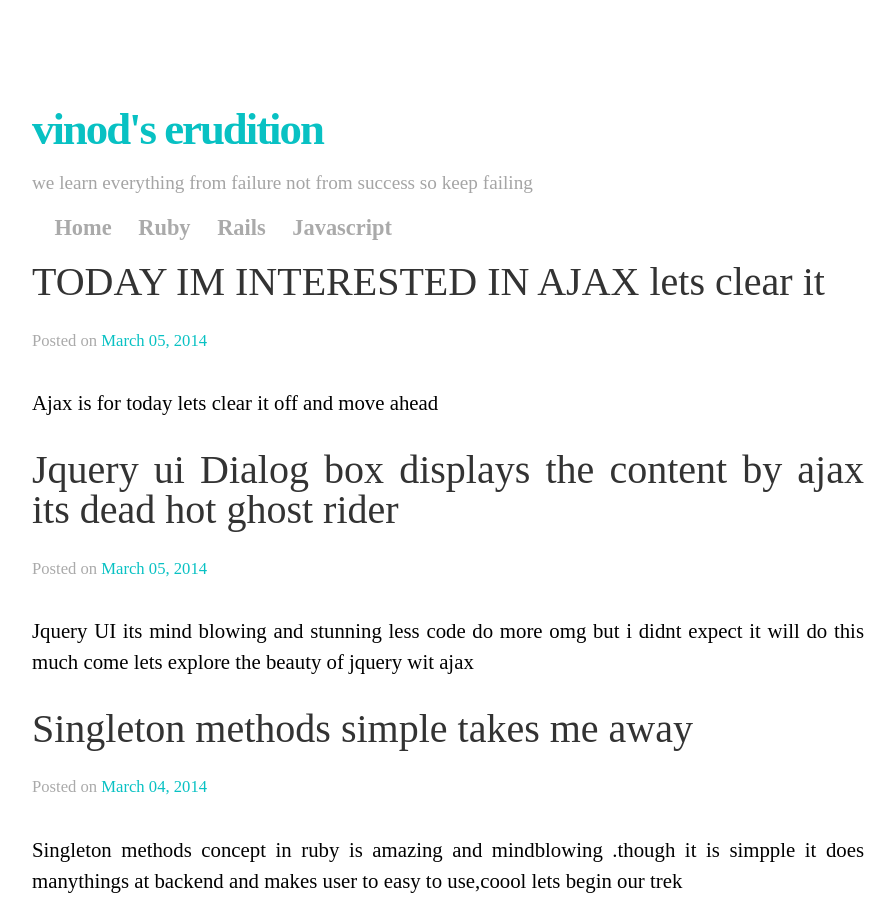
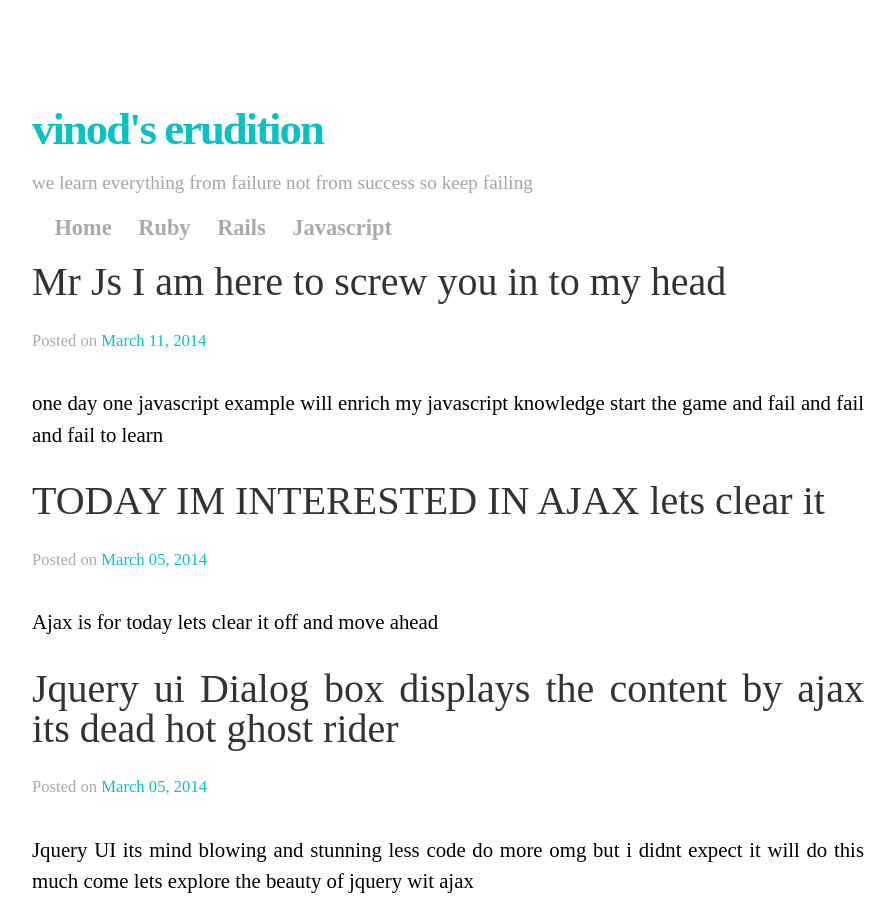
Before and after one commit to vxvinod/vxvinod.github.io, a Jekyll site: the page built from index.html, in a window 1280 px wide and 900 px high. Shown: the whole window, without its empty margins (192-1087 px from the left). Built offline with Jekyll 4.4.1, drawn with Linux system fonts in a browser that asks for light colours; Markdown is read by kramdown in place of the engine named in the settings; some of the changed text lies outside the part shown.

Commit message:
javascript date changed

```diff
--- a/_posts/2014-03-11-Mr-Js-I-am-here-to-screw-you-in-to-my-head.md
+++ b/_posts/2014-03-11-Mr-Js-I-am-here-to-screw-you-in-to-my-head.md
@@ -1,7 +1,7 @@
 ---
 layout: post
 title:  "Mr Js I am here to screw you in to my head"
-date:   2014-01-31
+date:   2014-03-11
 desc: "one day one javascript example will enrich my javascript knowledge start the game and fail and fail and fail to learn"
 ---
 
```
